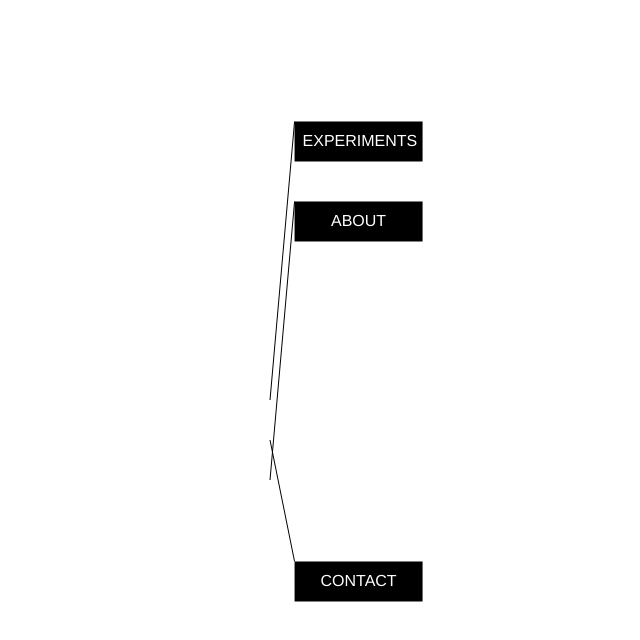
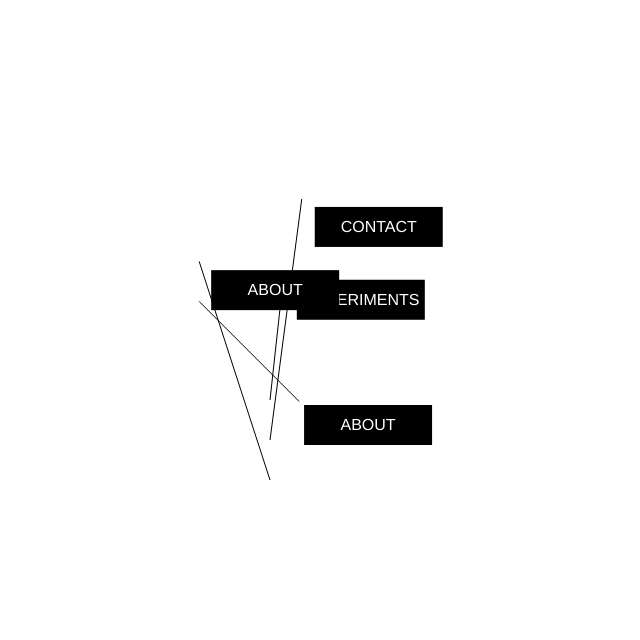
Before and after one commit to georgegausden/portfolio, a Next.js app: page / in a window 1280 px wide. Both pictures are taken after a click on the button "ABOUT". Shown: the top 640 px of the page, without its empty margins (370-1010 px from the left). Built offline with nearby package versions, Linux system fonts and the light colour scheme.

Commit message:
Refactor topic display and add subtopics

```diff
--- a/app/page.tsx
+++ b/app/page.tsx
@@ -4,34 +4,33 @@ import Image from "next/image";
 import Card from "./components/card";
 import projects from "./components/projects";
 import CardGrid from "./components/cardGrid";
-
 import React, { useEffect, useRef, useState } from 'react';
-import { frame } from "framer-motion";
-
-
 
 
 export default function Home() {
+  const [topics, setTopics] = useState(() => {
+    const topic1 = new Topic("Experiments", "/experiments", 0, 0, 10, 10, Math.random()*10, Math.random()*10);
+    const topic2 = new Topic("Contact", "/experiments", 0, 400, 10, 10, Math.random()*10, Math.random()*10);
+    const topic3 = new Topic("About", "/experiments", 150, 0, 10, 10, Math.random()*10, Math.random()*10);
+    return [topic1, topic2, topic3];
+  });
 
-
-
-  //create an array of topics
-  let topic1 = new Topic("Experiments", "/experiments", 0, 0, 10, 10);
-  let topic2 = new Topic("Contact", "/experiments", 0, 400, 10, 10);
-  let topic3 = new Topic("About", "/experiments", 150, 0, 10, 10);
-
-  let topics = [topic1, topic2, topic3];
-
-  const [frameCount, updateFrame] = useState(0);
-
+  const [frameCount, setFrameCount] = useState(0);
 
   useEffect(() => {
-    setTimeout(() => {
-      updateFrame((frameCount) => frameCount + 1);
-    }, 1);
-  });
+    const interval = setInterval(() => {
+      setFrameCount((prevFrameCount) => prevFrameCount + 1);
+      setTopics((topics) =>
+        topics.map((topic) => {
+          return topic;
+        })
+      );
+    }, 10);
 
+    return () => clearInterval(interval);
+  }, [frameCount]);
 
+  console.log(frameCount);
 
   return (
     <main className="w-full h-screen">
@@ -55,9 +54,12 @@ class Topic {
   yVelocity: number;
   centerX: number;
   centerY: number;
+  randomX: number;
+  randomY: number;
+  hovering: boolean = false;
 
 
-  constructor(name: string, url: string, x: number, y: number, xVelocity: number = 0, yVelocity: number = 0) {
+  constructor(name: string, url: string, x: number, y: number, xVelocity: number = 0, yVelocity: number = 0, randomX: number = Math.random(), randomY: number = Math.random()) {
     this.name = name
     this.url = url;
     this.x = x;
@@ -66,6 +68,9 @@ class Topic {
     this.yVelocity = yVelocity;
     this.centerX = window?.innerWidth / 2;
     this.centerY = window?.innerHeight / 2;
+    this.randomX = randomX;
+    this.randomY = randomY;
+    this.hovering = false;
   }
 
   //display the topic inside of a box
@@ -76,49 +81,42 @@ class Topic {
     return (
       <div>
 
-        <svg className="w-full h-screen absolute">
+        <svg className="w-full h-screen absolute" style={{ pointerEvents: "none" }}>
           <line x1={this.centerX} y1={this.centerY} x2={this.x.toString()} y2={this.y.toString()} style={{ stroke: "black" }} />
         </svg>
 
-        <button style={{ transform: `translate(${this.x}px, ${this.y}px)` }} className="bg-black text-white w-32 hover:bg-blue-500 p-2 uppercase">{this.name}</button>
+        <button style={{ transform: `translate(${this.x}px, ${this.y}px)` }}
+         className="bg-black text-white w-32 hover:bg-blue-500 p-2 uppercase hover:w-64 transition-all ease-in-out duration-500"
+         onMouseEnter={() => this.hovering = true}
 
+         >{this.name}</button>
+
+        {/* if a boolean called hovering is triggered, display subtopics, using svgs and buttons */}
+        {this.hovering && (
+          <div>
+            <svg className="w-full h-screen absolute" style={{ pointerEvents: "none" }}>
+            <line x1={this.x+100} y1={this.y+100} x2={this.x.toString()} y2={this.y.toString()} style={{ stroke: "black" }} />
+             </svg>
+
+             <button style={{ transform: `translate(${this.x+100}px, ${this.y+100}px)` }}
+         className="bg-black text-white w-32 hover:bg-blue-500 p-2 uppercase hover:w-64 transition-all ease-in-out duration-500"
+         >{this.name}</button>
+
+            </div>
+
+
+
+
+        )}
       </div>
     )
   }
 
-  move(frameCount:number){
+  move(frameCount: number) {
+    this.centerX = window?.innerWidth / 2;
+    this.centerY = window?.innerHeight / 2;
 
-    console.log(this.xVelocity, this.yVelocity)
-
-    //map the frameCount to the x and y values
-    this.x = this.centerX/5*Math.sin(frameCount/500)+this.centerX;
-    this.y +=  this.centerY/5*Math.cos(frameCount/500)+this.centerY/2;
-
+    this.x = this.centerX / 5 * Math.sin(frameCount / 5000 + this.randomX ) + this.centerX;
+    this.y = this.centerY / 5 * Math.cos(frameCount / 5000 + this.randomY) + this.centerY / 2;
   }
 }
-
-
-
-function DisplayTopics() {
-
-
-  //create an array of topics
-  let topic1 = new Topic("Experiments", "/experiments", 0, 0, 1, 1);
-  let topic2 = new Topic("Contact", "/experiments", 100, 400, 2, 2);
-  let topic3 = new Topic("About", "/experiments", 150, 300, 1, 1);
-
-  let topics = [topic1, topic2, topic3];
-
-
-
-  return (
-    <div>
-      {topics.map((topic, index) => (
-        <div key={index}>
-          {topic.display()}
-        </div>
-      ))}
-    </div>
-  )
-
-}
```
